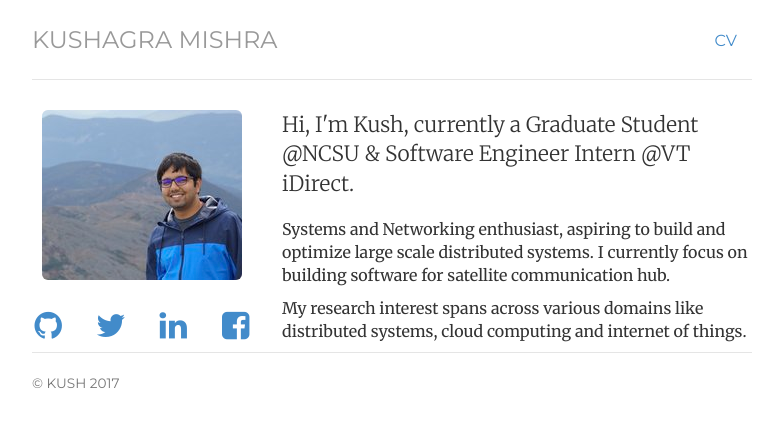
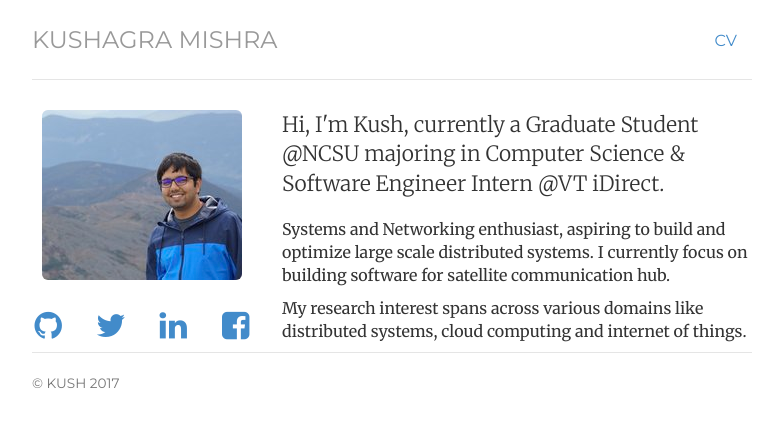
Before and after one commit to kkushagra/kkushagra.github.io, a Jekyll site: the page built from index.html, in a window 1280 px wide. Shown: the top 427 px of the page, without its empty margins (248-1026 px from the left). Built offline with Jekyll 4.4.1, drawn with Linux system fonts in a browser that asks for light colours.

Commit message:
Update index.html

```diff
--- a/index.html
+++ b/index.html
@@ -18,7 +18,7 @@ description: Kushagra Mishra is a Software Engineer and Researcher living and st
 	</div>
 	</div>
 	<div class="col-sm-8">
-	<p class="lead">Hi, I'm <span itemprop="name">Kush</span>, currently a Graduate Student @NCSU & Software Engineer Intern @VT iDirect.
+	<p class="lead">Hi, I'm <span itemprop="name">Kush</span>, currently a Graduate Student @NCSU majoring in Computer Science & Software Engineer Intern @VT iDirect.
 	</p>
 
 	<p> Systems and Networking enthusiast, aspiring to build and optimize large scale distributed systems.
```
